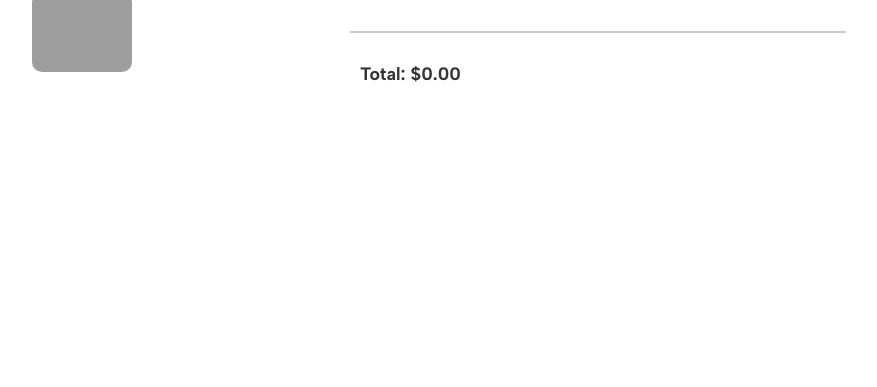
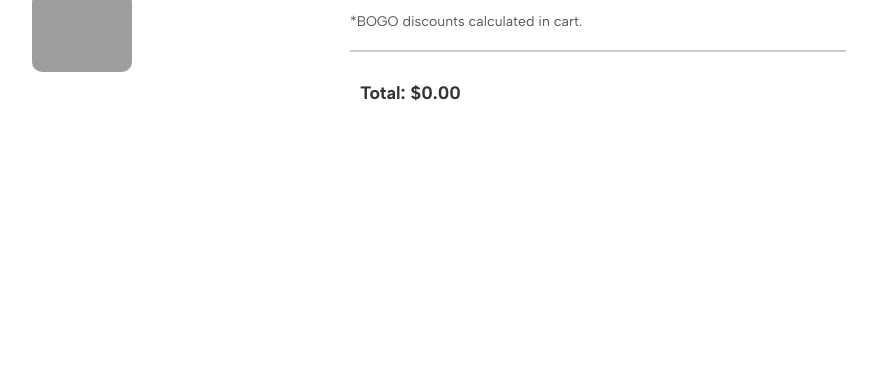
Before and after one commit to Loganbn2/TopCola, a Flask app: template templates/product_page.html in a window 1280 px wide. Shown: the part 413-800 px from the top of the page, without its empty margins (300-1177 px from the left). Run offline with Flask 3, Linux system fonts and the light colour scheme; the template is opened without the code that fills it: most values are stand-ins (such as "Sample title", 1, 10 or a date in 2020); grey boxes are pictures that could not be loaded.

Commit message:
Added line to product page about bogo discounts

```diff
--- a/templates/product_page.html
+++ b/templates/product_page.html
@@ -294,6 +294,9 @@
                 <div class="discount-line">
                     Discounts: <span id="discount">-${{ "%.2f"|format(product.standard_discount) }}</span>
                 </div>
+                <div style="font-size: 14px; color: #555; margin-top: 2px; margin-bottom: 2px;">
+                    *BOGO discounts calculated in cart.
+                </div>
                 <hr style="margin: 20px 0; border: 1px solid #ccc;">
                 <div class="total-line">
                     Total: <span id="total">${{ "%.2f"|format(product.original_price - product.standard_discount) }}</span>
```
